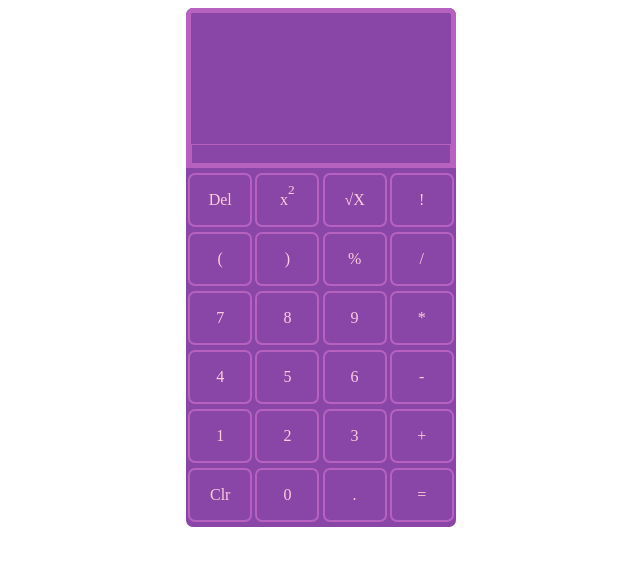
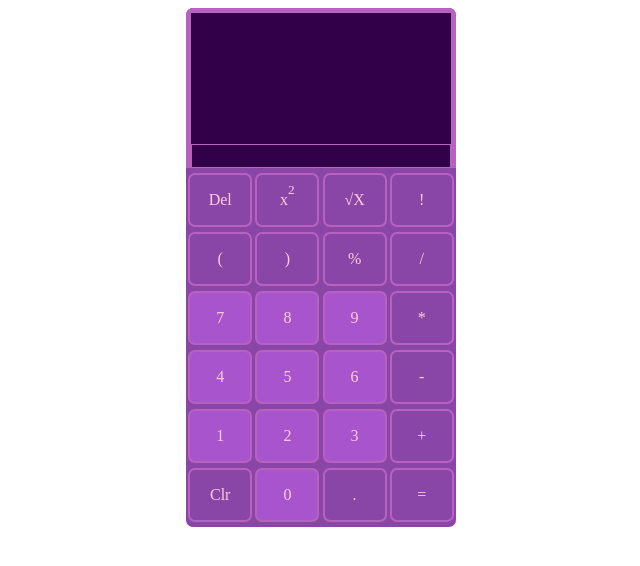
Before and after one commit to neoconstel/VanillaCalculator, a plain HTML site: page calculator.html in a window 1280 px wide. Shown: the whole page, without its empty margins (319-959 px from the left). Drawn offline with Linux system fonts and the light colour scheme.

Commit message:
styled further in color appearance

```diff
--- a/calculator.css
+++ b/calculator.css
@@ -36,6 +36,7 @@
     flex-direction: row-reverse;
     white-space: nowrap;
     overflow: hidden;
+    background-color: #310049;
 }
 
 .keypad {
@@ -65,6 +66,10 @@
     border: 2px solid #FFCDDD;
 }
 
+.btn.number {
+    background-color: #a854cc;
+}
+
 .btn:active {
     transform: scale(1.07);
     border: 2px solid #FFCDDD;
```
